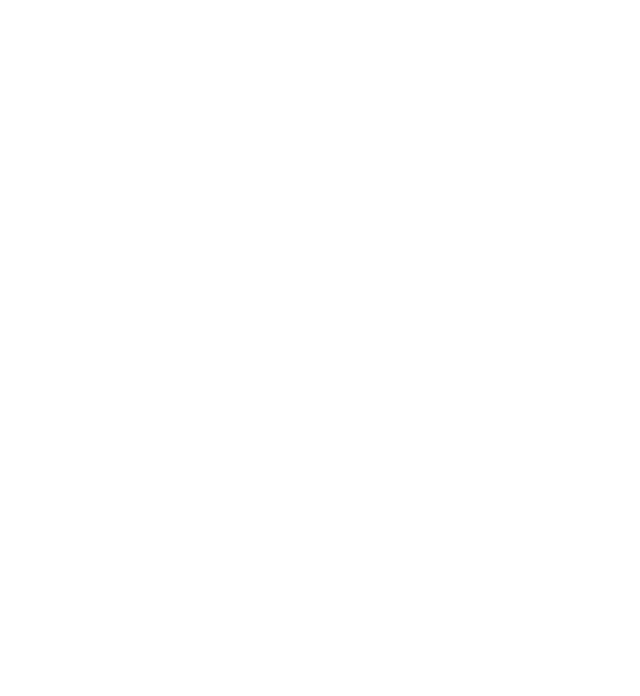
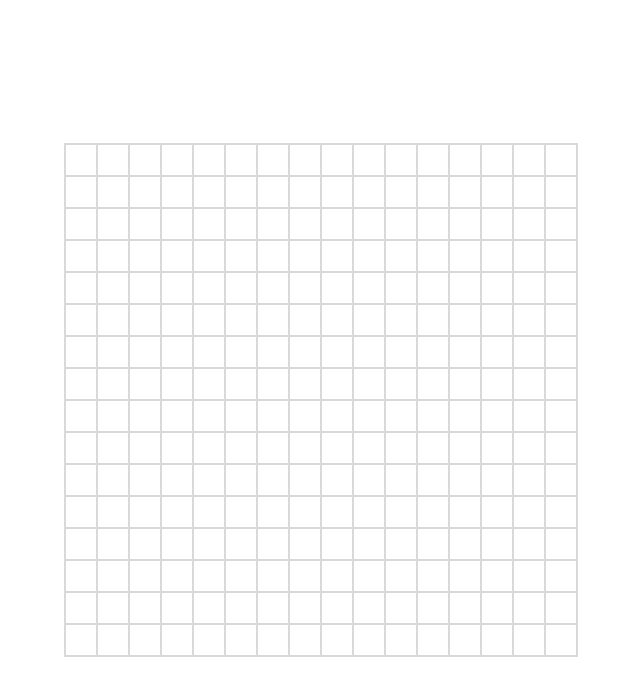
Before and after one commit to aubratt/etch-a-sketch, a plain HTML site: page index.html in a window 1280 px wide. Shown: the whole page, without its empty margins (319-959 px from the left). Drawn offline with Linux system fonts and the light colour scheme.

Commit message:
Create 16x16 grid

```diff
--- a/index.html
+++ b/index.html
@@ -1,13 +1,15 @@
 <!DOCTYPE html>
 <html lang="en">
     <head>
-    <meta charset="UTF-8">
-    <meta name="viewport" content="width=device-width, initial-scale=1.0">
+        <meta charset="UTF-8" />
+        <meta name="viewport" content="width=device-width, initial-scale=1.0" />
         <title>Etch-a-Sketch</title>
-    <link href="styles.css" rel="stylesheet">
+        <link href="styles.css" rel="stylesheet" />
         <script src="script.js"></script>
     </head>
     <body>
-
+        <div id="etch-a-sketch">
+            <div id="grid"></div>
+        </div>
     </body>
 </html>
--- a/script.js
+++ b/script.js
@@ -0,0 +1,18 @@
+function loadGrid(numberOfSquares) {
+    const grid = document.getElementById("grid");
+
+    for (let i = 0; i < numberOfSquares; i++) {
+        const square = document.createElement("div");
+        square.style.boxSizing = "border-box";
+        square.style.backgroundColor = "white";
+        square.style.border = "0.5px solid rgb(0, 0, 0, 0.15)";
+        square.style.width = "32px";
+        square.style.height = "32px";
+        grid.appendChild(square);
+    }
+}
+
+document.addEventListener("DOMContentLoaded", function () {
+    const defaultNumberOfSquares = 16 * 16;
+    loadGrid(defaultNumberOfSquares);
+});
--- a/styles.css
+++ b/styles.css
@@ -0,0 +1,18 @@
+body {
+    margin: 0;
+}
+
+#etch-a-sketch {
+    display: flex;
+    justify-content: center;
+    align-items: center;
+    height: 100vh;
+}
+
+#grid {
+    display: flex;
+    flex-wrap: wrap;
+    border: 0.5px solid rgb(0, 0, 0, 0.15);
+    width: 512px;
+    height: 512px;
+}
```
Lines whose indentation alone changed are shown as unchanged.
